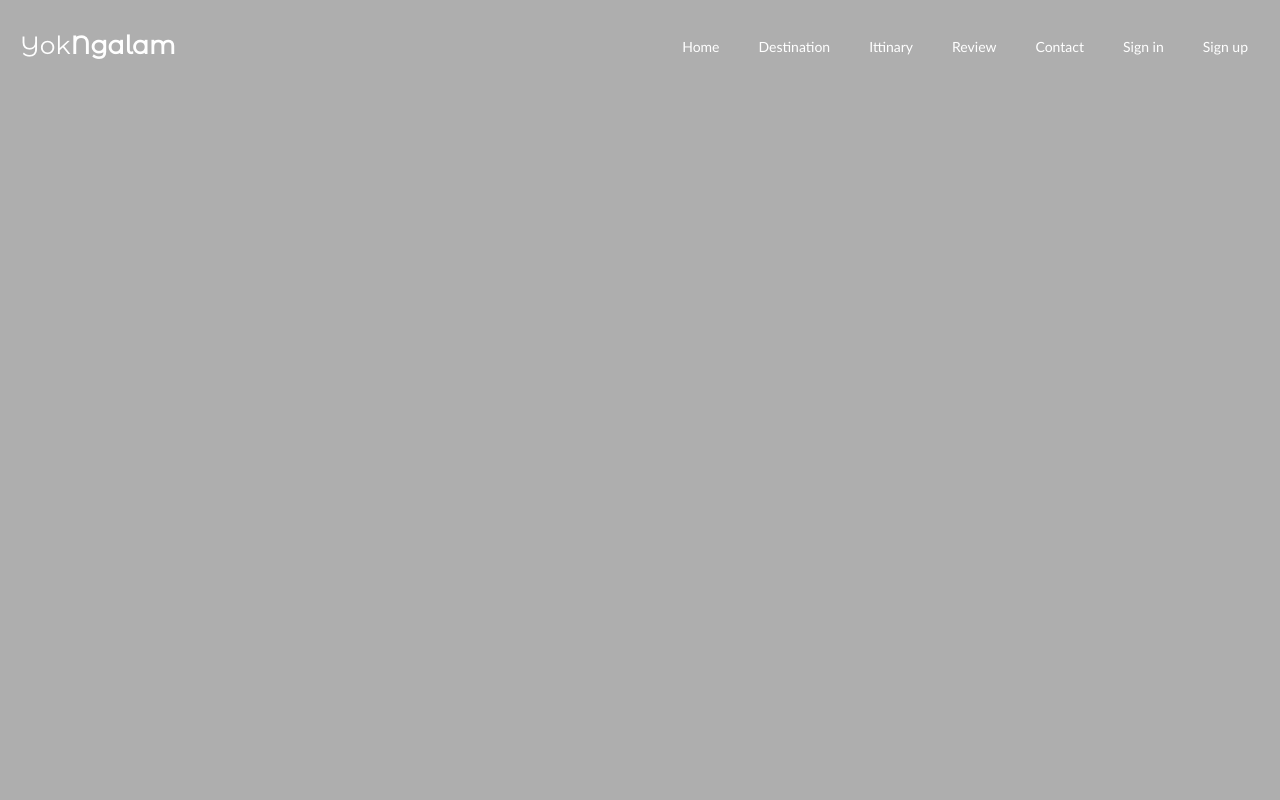
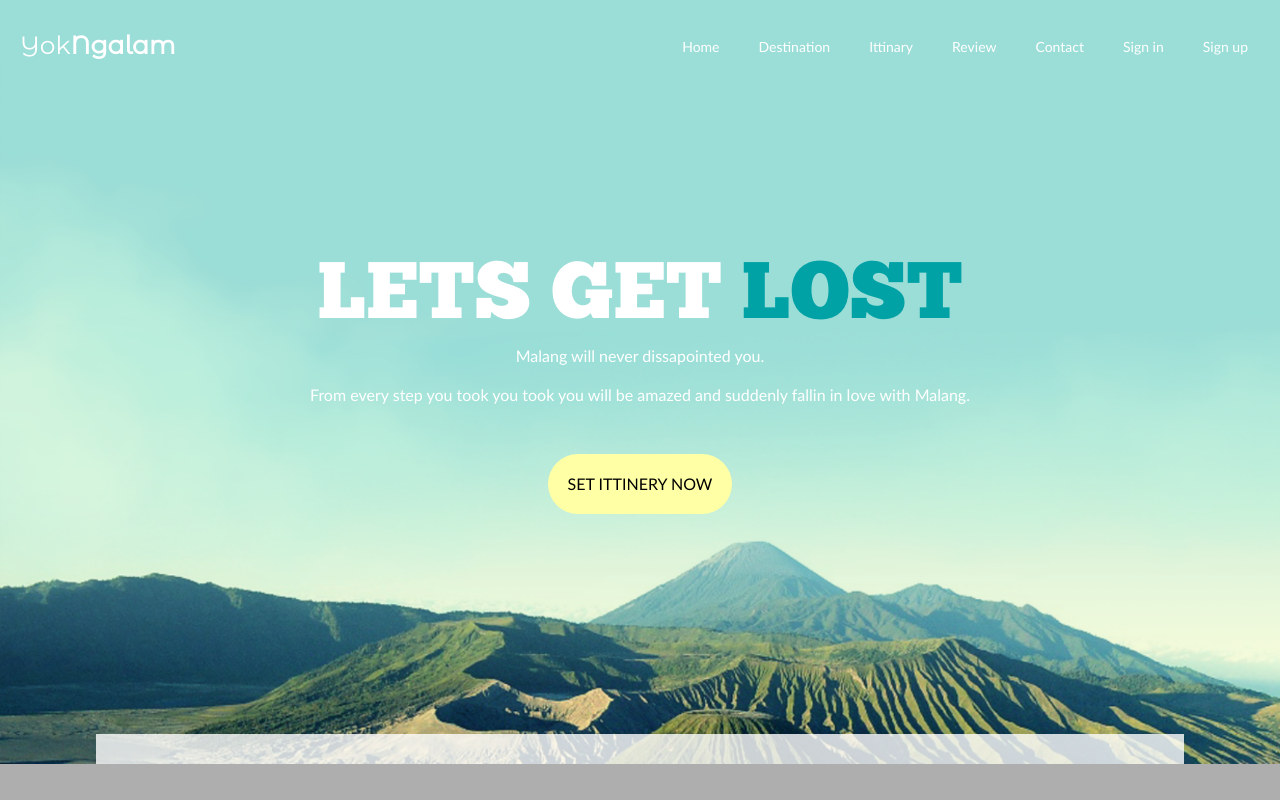
Before and after one commit to BTchorzewski/weekly_web_page_11, a website: page index.html in a window 1280 px wide. Drawn offline with Linux system fonts and the light colour scheme.

Commit message:
built header

```diff
--- a/index.html
+++ b/index.html
@@ -8,9 +8,9 @@
     <title>Weekly web page 11</title>
 </head>
 <body>
-     <div class="navigation">
-        <h2 class="navigation__title">Yok<span class="u-text-bold-medium">Ngalam</span></h2>
-        <nav class="navigation__navbar">
+    <div class="navigation">
+    <h2 class="navigation__title">Yok<span class="u-text-bold-medium">Ngalam</span></h2>
+    <nav class="navigation__navbar">
         <ul class="navigation__list">
             <li class="navigation__item"><a href="#" class="navigation__link">Home</a></li>
             <li class="navigation__item"><a href="#" class="navigation__link">Destination</a></li>
@@ -20,7 +20,13 @@
             <li class="navigation__item"><a href="#" class="navigation__link">Sign in</a></li>
             <li class="navigation__item"><a href="#" class="navigation__link">Sign up</a></li>
         </ul>
-        </nav>
-     </div>
+    </nav>
+    </div>
+    <div class="header">
+        <h1 class="header__title">lets get <span class="u-text-color-primary-dark">lost</span></h1>
+        <p class="header__text">Malang will never dissapointed you.</p>
+        <p class="header__text">From every step you took you took you will be amazed and suddenly fallin in love with Malang.</p>
+        <a href="#" class="button button--yellow u-margin-top-medium">SET ITTINERY NOW</a>
+    </div>
 </body>
 </html>
--- a/sass/base/_typography.scss
+++ b/sass/base/_typography.scss
@@ -19,12 +19,24 @@ body {
 
     font-family: $primary-font;
     font-size: $default-font-size;
-
+    color: $color-white;
 }
 
 li {
     list-style: none;
 }
+
+.primary-heading {
+    font-size: 8rem;
+    text-align: center;
+    text-transform: uppercase;
+    font-family: $secondary-font;
+    font-weight: 400;
+}
+
+
+
+
 .navigation {
     color: $color-white;
     &__title {
@@ -49,3 +61,17 @@ li {
         }
     }
 }
+
+.header {
+    text-align: center;
+    &__title {
+        font-size: 8rem;
+        text-align: center;
+        text-transform: uppercase;
+        font-family: $secondary-font;
+        font-weight: 400;
+    }
+    &__text {
+        padding-bottom: 2rem;
+    }
+}
--- /dev/null
+++ b/sass/components/_buttons.scss
@@ -0,0 +1,29 @@
+.button {
+
+    &:link,
+    &:visited {
+        text-transform: uppercase;
+        text-decoration: none;
+        border-radius: 40rem;
+        padding: 2rem;
+        font-size: 1.6rem;
+        line-height: 2rem;
+        color: $color-black;
+        display: inline-block;
+    }
+    &:hover {
+
+    }
+    &:active {
+
+    }
+    &--yellow {
+        background-color: $color-yellow-light;
+    }
+    &--aqua {
+        background-color: $color-primary-light;
+    }
+    &--lime {
+        background-color: $color-lime-ligth;
+    }
+}
--- a/sass/layout/_header.scss
+++ b/sass/layout/_header.scss
@@ -0,0 +1,16 @@
+.header {
+    padding: 25rem 0;
+    background-image: url(../../assets/image-1_large.png);
+    background-size: cover;
+    position: relative;
+    &:before {
+        content: "";
+        width: 85%;
+        height: 3rem;
+        background-color: rgba($color-white, .8);
+        position: absolute;
+        bottom: 0;
+        left: 50%;
+        transform: translateX(-50%);
+    }
+}
--- a/sass/main.scss
+++ b/sass/main.scss
@@ -5,7 +5,7 @@
 @import "./base/base";
 @import "./base/typography";
 // components
-
+@import "./components/buttons";
 // layout
 @import "./layout/navigation";
 @import "./layout/header";
--- a/sass/utils/_utilities.scss
+++ b/sass/utils/_utilities.scss
@@ -1 +1,6 @@
 .u-text-bold-medium {font-weight: 700 !important;}
+
+.u-text-color-primary-dark {color: $color-primary-dark !important;}
+.u-text-color-white {color: $color-white !important;}
+
+.u-margin-top-medium { margin-top: 3rem !important;}
```
Also changed, not shown: css/style.css.
